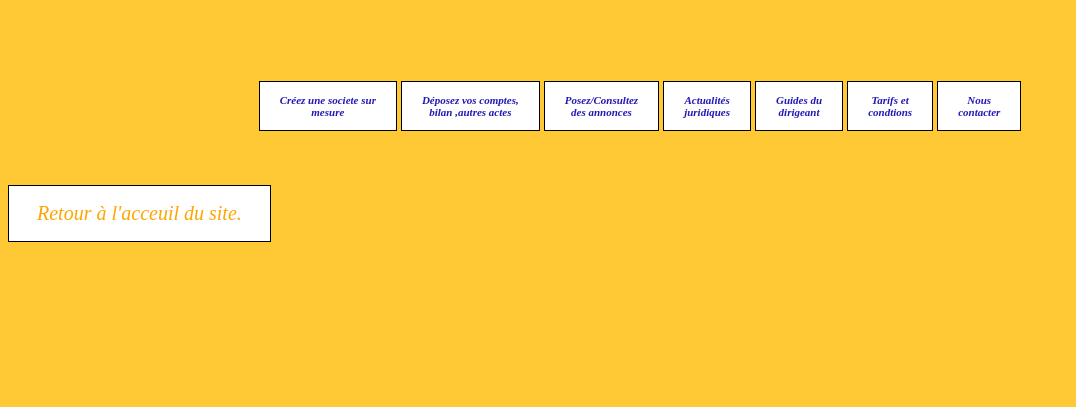
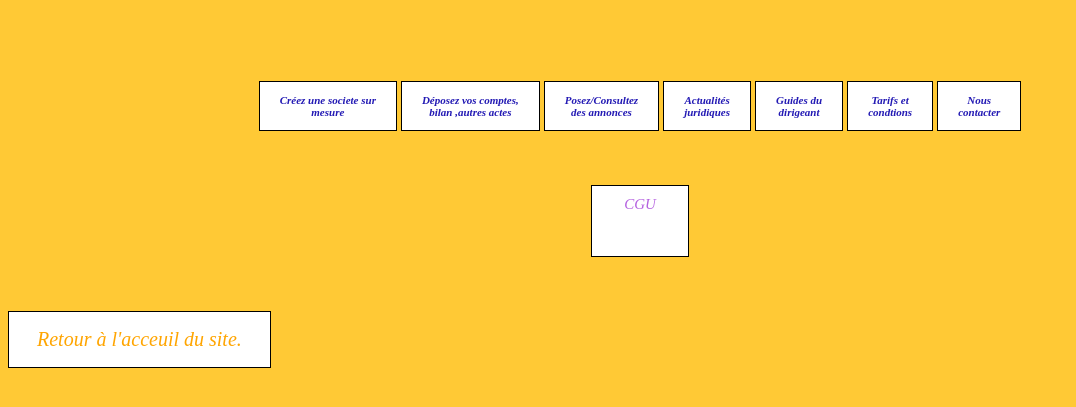
Before and after one commit to salimagg/stagefinal, a plain HTML site: page six.html in a window 1280 px wide. Shown: the part 103-510 px from the top of the page, without its empty margins (0-1076 px from the left). Drawn offline with Linux system fonts and the light colour scheme.

Commit message:
Add files via upload

```diff
--- a/six.html
+++ b/six.html
@@ -16,7 +16,11 @@
 		<a href="six.html">Tarifs et<br>condtions</a>
 		<a href="sept.html">Nous<br>contacter</a>
 </div>
-		<br> <br><br>
+		<br><br><br>
+		<div id=sousmenu align="center">
+			<a href="cgu.html">CGU</a>
+		</div>
+<br><br><br>
 		<a href="index.html">Retour à l'acceuil du site.</a>
 
 </body>
```
